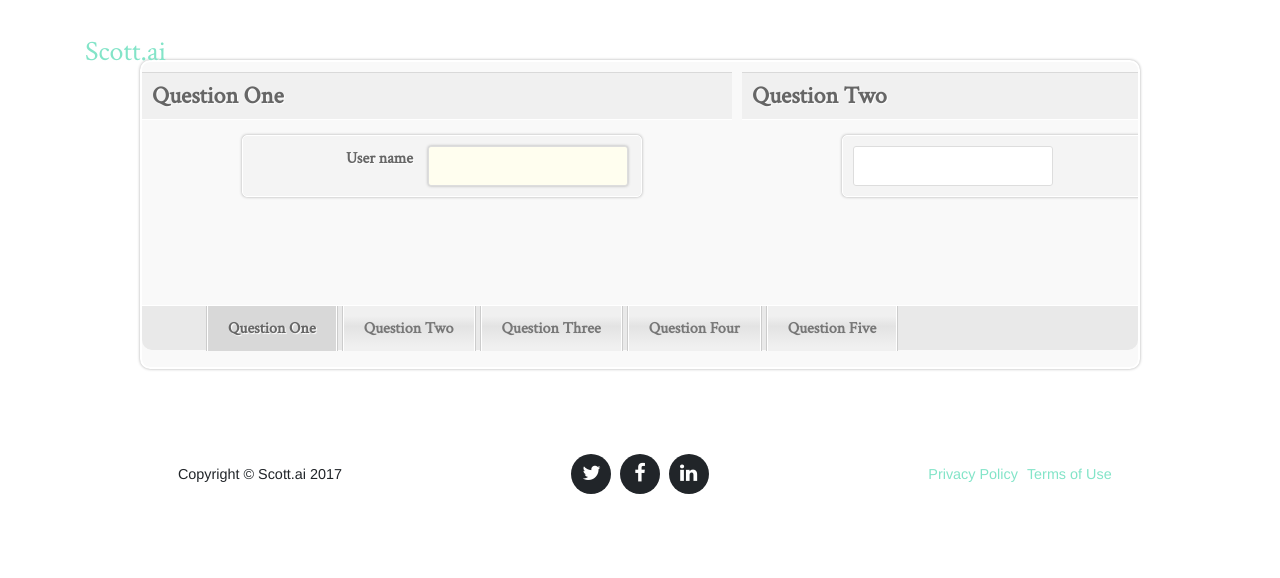
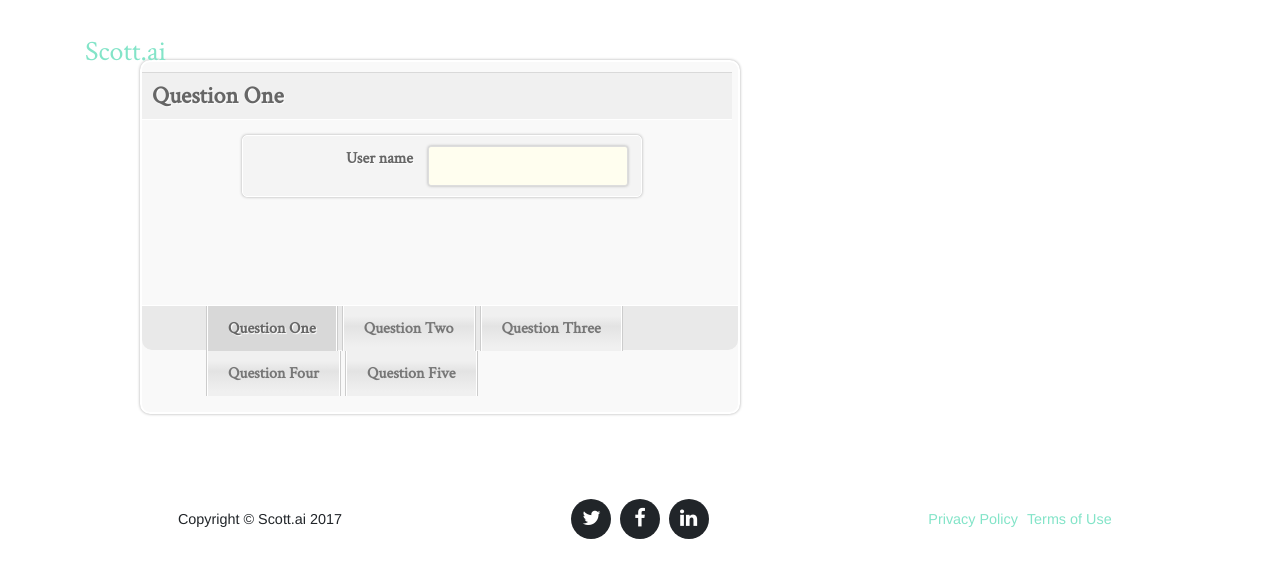
Before and after one commit to Mojiashen1/Scott.ai, a Flask app: page /convo/1 in a window 1280 px wide. Shown: the top 578 px of the page. Run offline with Flask 2, Linux system fonts and the light colour scheme; some libraries are stand-ins or nearby versions.

Commit message:
ai convo front end

```diff
--- a/static/stylesheets/convos.css
+++ b/static/stylesheets/convos.css
@@ -20,7 +20,7 @@ body {
     border-radius:10px;
     border:2px solid #fff;
     background-color:#f9f9f9;
-    width:1000px;
+    width:600px;
     overflow:hidden;
 }
 #steps{
```
